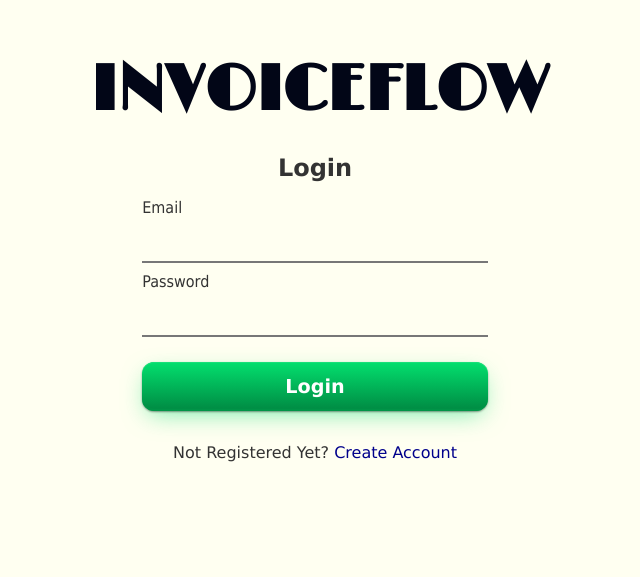
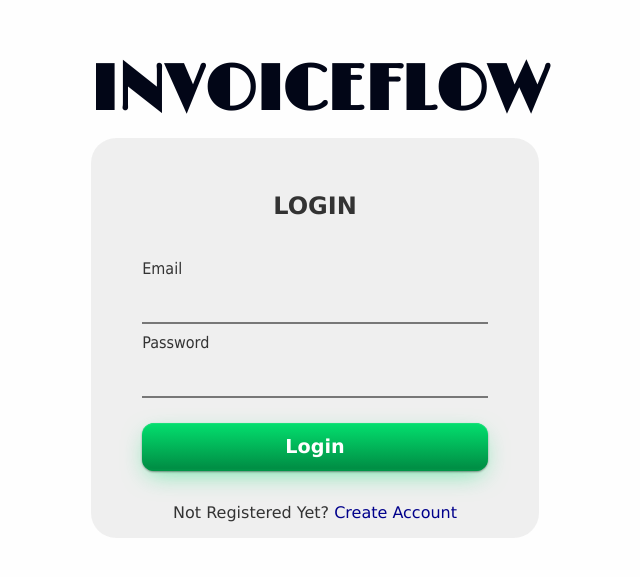
Before and after one commit to aniket-Kandangire28032K/InvoiceFlow, a React app in the folder frontend/: page /login in a window 1280 px wide. Shown: the part 109-686 px from the top of the page, without its empty margins (320-960 px from the left). Built offline with nearby package versions, Linux system fonts and the light colour scheme; no server answers; the HTML template or start-up script is replaced by a standard one; a web font is replaced by a local one.

Commit message:
19102026

```diff
--- a/frontend/src/App.scss
+++ b/frontend/src/App.scss
@@ -34,6 +34,7 @@
 /* Login Page */
 .login {
   background:  #fffff1;
+  background:  #fefefe;
   width: 100%;
   min-height: 100dvh;
   display: grid;
@@ -57,7 +58,7 @@
       font-size: 4rem;
     }
   .section-1 {
-    // background-color: #33300011;
+    background-color: #e3e3e388;
     border-radius: 25px;
     padding: 1rem 2rem;
     width: 35dvw;
@@ -78,6 +79,10 @@
     h2{
         text-align: center;
         color: #333;
+        padding-top: 1rem;
+        margin: 1.4rem;
+        text-transform: uppercase;
+        font-weight: bolder;
     }
     label {
       margin-left: 5%;
```
